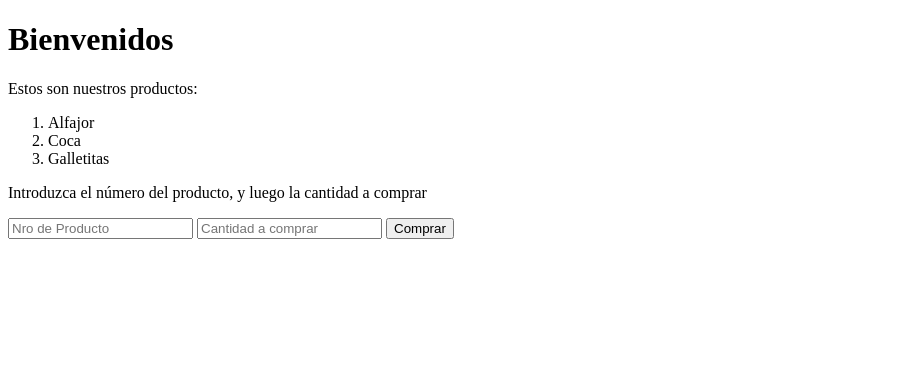
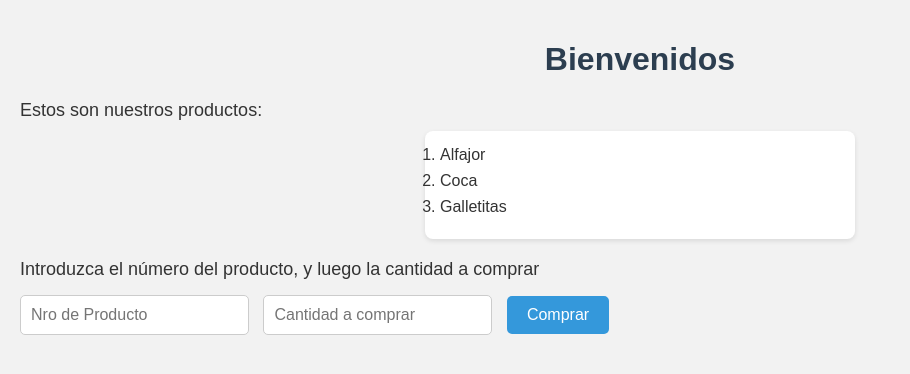
Before and after one commit to Juanfle/clase-3-PP1, a plain HTML site: page index.html in a window 1280 px wide. Shown: the whole page, without its empty margins (0-910 px from the left). Drawn offline with Linux system fonts and the light colour scheme.

Commit message:
Agrega style

```diff
--- a/index.html
+++ b/index.html
@@ -4,6 +4,7 @@
     <meta charset="UTF-8">
     <meta name="viewport" content="width=device-width, initial-scale=1.0">
     <title>Document</title>
+    <link rel="stylesheet" href="styles.css">
 </head>
 <body>
     <h1>Bienvenidos</h1>
@@ -26,6 +27,6 @@
     <button id="botonComprar">Comprar</button>
     <p id="precio"></p>
 
-    <script src="app2.js"></script>
+    <script src="app.js"></script>
 </body>
 </html>
--- /dev/null
+++ b/styles.css
@@ -0,0 +1,64 @@
+body {
+    font-family: Arial, sans-serif;
+    background-color: #f2f2f2;
+    margin: 0;
+    padding: 20px;
+    color: #333;
+}
+
+h1 {
+    text-align: center;
+    color: #2c3e50;
+}
+
+p {
+    font-size: 18px;
+    margin-bottom: 10px;
+}
+
+ol {
+    background-color: #fff;
+    padding: 15px;
+    border-radius: 8px;
+    box-shadow: 0 2px 5px rgba(0,0,0,0.1);
+    max-width: 400px;
+    margin: 0 auto 20px auto;
+}
+
+ol li {
+    margin-bottom: 8px;
+}
+
+input[type="text"] {
+    padding: 10px;
+    font-size: 16px;
+    margin: 5px 10px 10px 0;
+    border-radius: 5px;
+    border: 1px solid #ccc;
+}
+
+button {
+    padding: 10px 20px;
+    background-color: #3498db;
+    color: white;
+    border: none;
+    border-radius: 5px;
+    font-size: 16px;
+    cursor: pointer;
+    transition: background-color 0.3s ease;
+}
+
+button:hover {
+    background-color: #2980b9;
+}
+
+#precio {
+    margin-top: 20px;
+    font-weight: bold;
+    font-size: 20px;
+    color: #27ae60;
+}
+
+.formulario {
+    text-align: center;
+}
```
